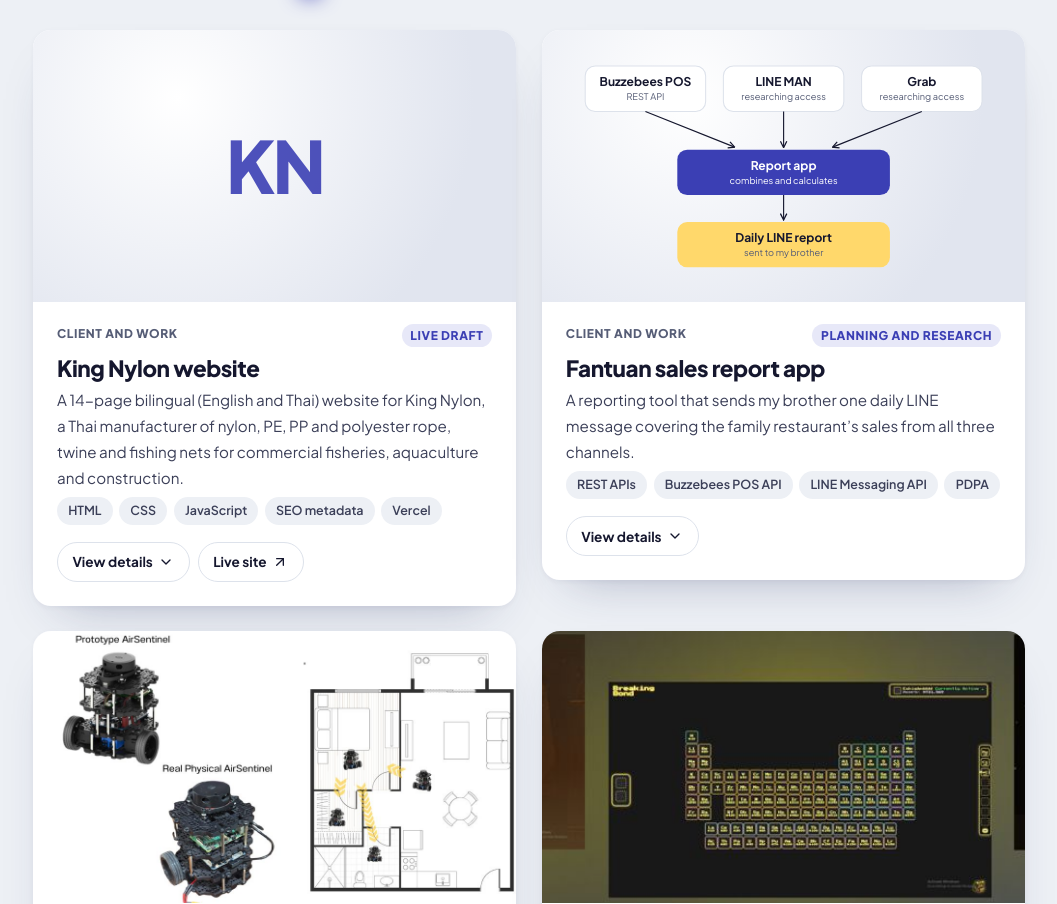
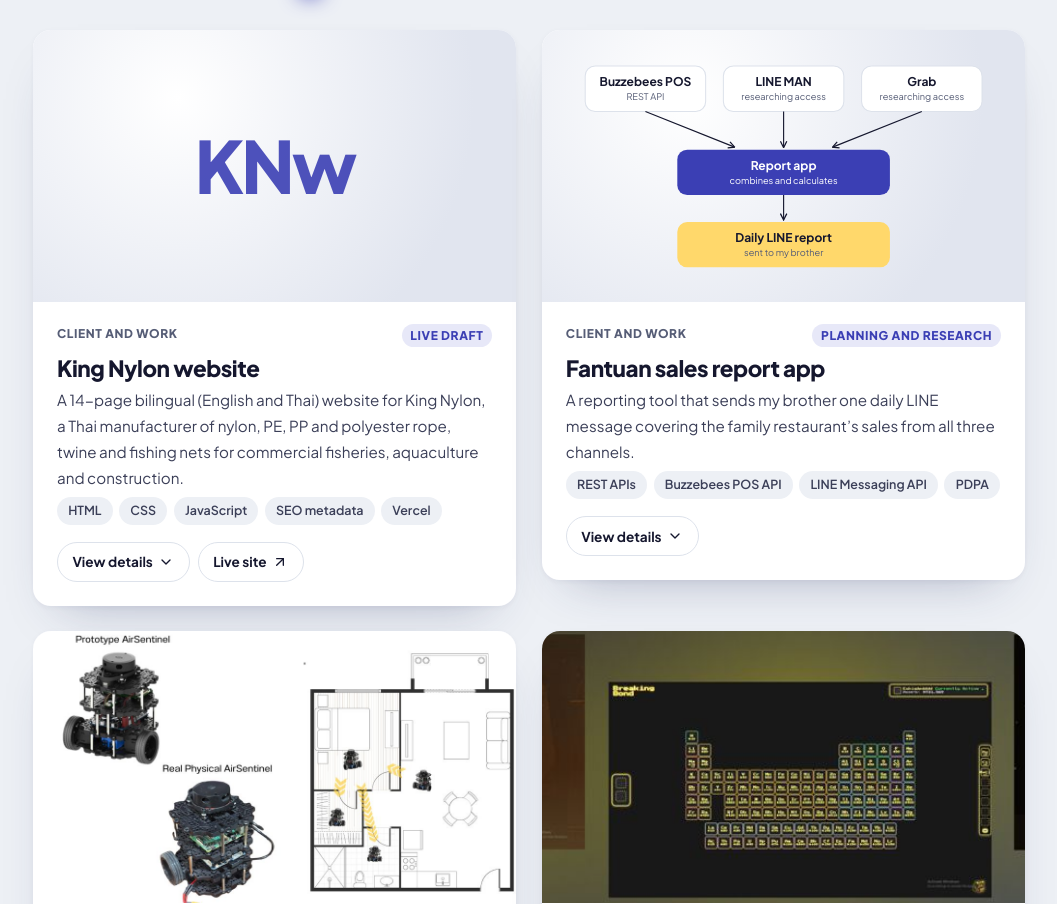
Before and after one commit to Yeet1234kk/resume, a React (Vite) app in the folder atom-site/: page / in a window 1280 px wide. Shown: the part 4020-4924 px from the top of the page, without its empty margins (111-1168 px from the left). Built offline with nearby package versions, Linux system fonts and the light colour scheme.

Commit message:
Remove unused code and keep TypeScript build config minimal to eliminate current Vercel compilation errors

```diff
--- a/atom-site/src/App.tsx
+++ b/atom-site/src/App.tsx
@@ -17,11 +17,6 @@
 ];
 const SECTIONS = ['top', ...NAV.map((n) => n.id)];
 
-const MONO: Record<string, string> = {
-  HTML: 'HTML', CSS: 'CSS', JavaScript: 'JS', 'Backend and databases': 'API', 'Debugging and troubleshooting': 'DBG',
-  Python: 'Py', 'SQL and MySQL': 'SQL', C: 'C', 'Arduino and C++': 'C++', Canva: 'Ca', Figma: 'Fi', v0: 'v0',
-  Wireframing: 'WF', 'Blender 3D': '3D', Vercel: '▲', 'AI tools': 'AI', 'REST APIs': 'REST',
-};
 const TINTS = ['tint-blue', 'tint-peach', 'tint-lilac', 'tint-mint'];
 
 function useActiveSection() {
@@ -297,7 +292,7 @@
   return (
     <article className={`case card reveal${open ? ' open' : ''}`} ref={ref} onPointerMove={tilt} onPointerLeave={reset}>
       <div className={`case-media${img ? '' : ' no-img'}`}>
-        {img ? <img src={img.src} alt={img.alt} loading="lazy" /> : p.diagram ? <Diagram /> : <span className="case-mark" aria-hidden="true">{p.name.split(' ').map((w) => w[0]).join('').slice(0, 2)}</span>}
+        {img ? <img src={img.src} alt={img.alt} loading="lazy" /> : p.diagram ? <Diagram /> : <span className="case-mark" aria-hidden="true">{p.name.split(' ').map((w) => w[0]).join('').slice(0, 3)}</span>}
       </div>
       <div className="case-body">
         <p className="case-meta"><span>{kind}</span><span className="status">{p.status}</span></p>
```
